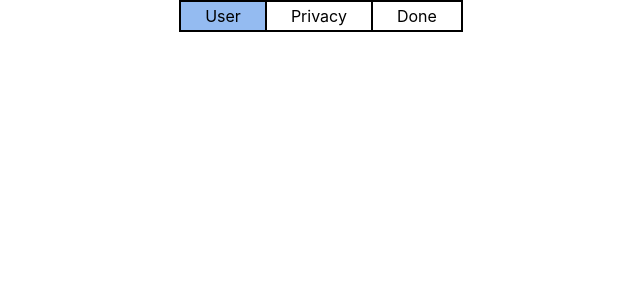
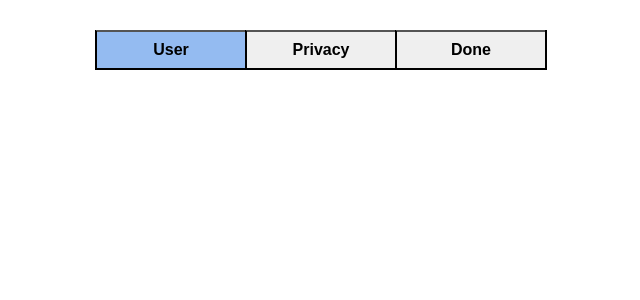
Before and after one commit to PeerProg/React-Grind, a React (Create React App) app: page / in a window 1280 px wide. Shown: the top 300 px of the page, without its empty margins (319-959 px from the left). Built offline with nearby package versions, Linux system fonts and the light colour scheme.

Commit message:
Change div to buttons

```diff
--- a/src/App.js
+++ b/src/App.js
@@ -1,19 +1,31 @@
-import './App.css';
+import { useState } from 'react';
+import styled from 'styled-components';
 import Tabs from './Tabs';
 
 function App() {
-  const items = [{name: 'User', active: true}, {name: 'Privacy', active: false}, {name: 'Done', active: false}]
+  const [activeTab, setActiveTab] = useState('User');
 
-  const handleTabClick = (e) => {
-    console.log('Did I? ', e, e.target.value);
-    return ;
+  const items = ['User', 'Privacy', 'Done'];
+
+  const handleTabClick = e => {
+    setActiveTab(e.target.id);
   };
 
   return (
-    <div className="App">
-      <Tabs items={items} handleTabClick={handleTabClick} />
-    </div>
+    <AppWrapper>
+      <Tabs
+        items={items}
+        handleTabClick={handleTabClick}
+        activeTab={activeTab}
+      />
+    </AppWrapper>
   );
 }
 
 export default App;
+
+const AppWrapper = styled.div`
+  display: flex;
+  flex-direction: column;
+  padding: 30px;
+`;
--- a/src/Tabs.js
+++ b/src/Tabs.js
@@ -3,32 +3,50 @@ import styled from 'styled-components';
 
 const StyledTabWrapper = styled.div`
   display: flex;
-  width: 50%;
+  width: fit-content;
   font-size: 16px;
   font-weight: 16px;
   margin: auto;
   align-items: center;
   justify-content: center;
-`;
-
-const StyledTab = styled.div`
-  display: flex;
-  border: 2px solid black;
-  padding: 4px 24px;
-
-  background-color: ${({ active }) => active && '#94bbf1'};
+  border-left: 2px solid black;
+  border-right: 2px solid black;
+  border-top: none;
+  border-bottom: none;
 
   :first-child {
-    border-right: 0;
-  }
-  :last-child {
-    border-left: 0;
+    border-left: none;
   }
 `;
 
-export default function Tabs({items, handleTabClick}) {
+const StyledButton = styled.button`
+  display: flex;
+  align-items: center;
+  justify-content: center;
+  border-right: none;
+  border-left: 2px solid black;
+  cursor: pointer;
+  width: 150px;
+  height: 40px;
+  font-size: 16px;
+  font-weight: 600;
+
+  background-color: ${({ active }) => active && '#94bbf1'};
+`;
+
+export default function Tabs({ items, handleTabClick, activeTab }) {
   return (
-  <StyledTabWrapper>
-    {items.map((item, index) => <StyledTab key={index} active={item.active} onClick={handleTabClick}>{item.name}</StyledTab>)}
-  </StyledTabWrapper>);
+    <StyledTabWrapper>
+      {items.map((item, index) => (
+        <StyledButton
+          key={index}
+          active={item === activeTab}
+          onClick={handleTabClick}
+          id={item}
+        >
+          {item}
+        </StyledButton>
+      ))}
+    </StyledTabWrapper>
+  );
 }
```
